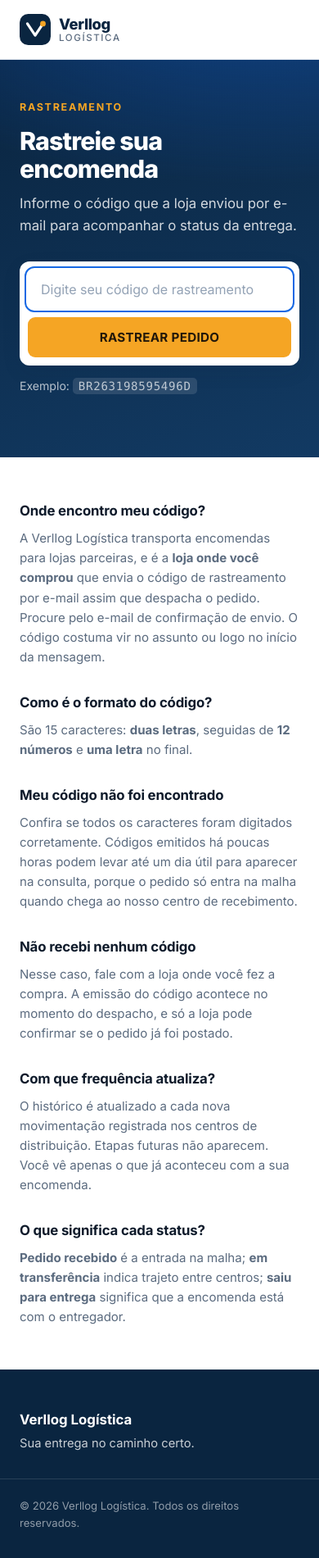
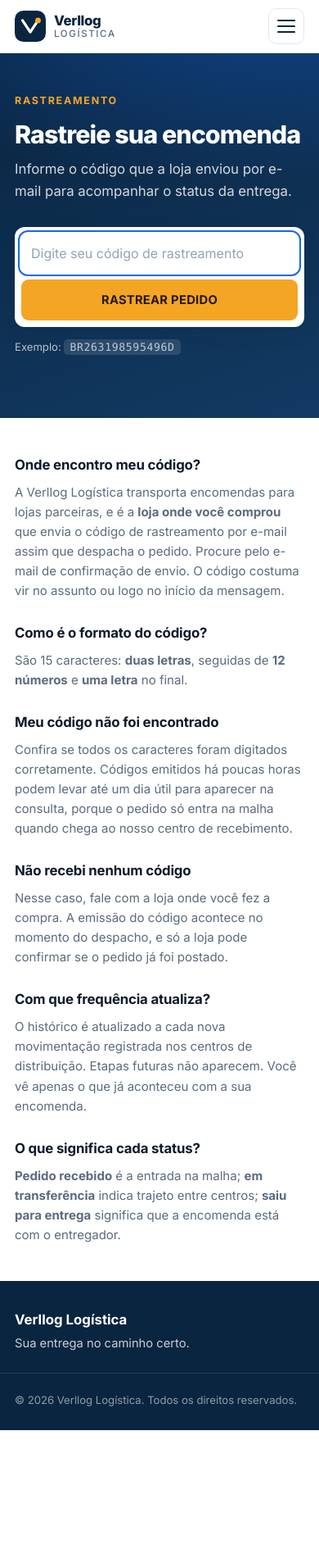
Before and after one commit to polvomal07/verllog, a Flask app: page /rastreamento in a window 390 px wide. Shown: the whole page at 82% size. After the commit the page ends 1745 px from the top, so only its background shows below. Run offline with Flask 3, Linux system fonts and the light colour scheme.

Commit message:
Melhora a experiencia no celular
O menu sumia por completo abaixo de 720px: quem abria no celular via so o
logo, sem chegar ao rastreamento. Agora ele recolhe atras de um botao.

Tambem ajusta tipografia, espacamentos e areas de toque, poe os campos em
16px para o iPhone nao dar zoom ao focar, e reorganiza resumo, indicadores e
numeros em duas colunas em vez de uma.

Co-Authored-By: Claude Opus 5 (1M context) <noreply@anthropic.com>
Claude-Session: https://claude.ai/code/session_01FWng86ToCSKAFi8Umn7L3F

```diff
--- /dev/null
+++ b/static/css/celular.css
@@ -0,0 +1,258 @@
+/* ==========================================================================
+   Verllog Logística — ajustes para celular e tablet
+
+   Carregado por último, para poder corrigir o que os outros arquivos definem.
+   A referência de corte é 720px de largura.
+   ========================================================================== */
+
+/* ------------------------------------------------------------------------
+   Botão do menu (hambúrguer)
+   Fica escondido no desktop e só aparece quando o menu precisa colapsar.
+   ------------------------------------------------------------------------ */
+
+.menu-botao {
+  display: none;
+  flex-direction: column;
+  justify-content: center;
+  gap: 5px;
+  width: 44px;   /* 44px é o mínimo confortável para o dedo */
+  height: 44px;
+  padding: 0 10px;
+  border: 1px solid var(--borda);
+  border-radius: 10px;
+  background: var(--fundo);
+  cursor: pointer;
+}
+
+.menu-botao__risco {
+  display: block;
+  height: 2px;
+  width: 100%;
+  border-radius: 2px;
+  background: var(--cor-primaria);
+  transition: transform .2s ease, opacity .2s ease;
+}
+
+/* Vira um "X" quando o menu está aberto. */
+.menu-botao[aria-expanded="true"] .menu-botao__risco:nth-child(1) {
+  transform: translateY(7px) rotate(45deg);
+}
+.menu-botao[aria-expanded="true"] .menu-botao__risco:nth-child(2) {
+  opacity: 0;
+}
+.menu-botao[aria-expanded="true"] .menu-botao__risco:nth-child(3) {
+  transform: translateY(-7px) rotate(-45deg);
+}
+
+/* ==========================================================================
+   Até 720px
+   ========================================================================== */
+
+@media (max-width: 720px) {
+
+  /* ---------------------------------------------------------- Cabeçalho */
+
+  .container { padding: 0 18px; }
+
+  .cabecalho__conteudo {
+    flex-wrap: wrap;
+    min-height: 64px;
+  }
+
+  .menu-botao { display: flex; }
+
+  /* O menu deixa de ficar escondido: vira uma lista que abre abaixo do logo. */
+  .navegacao {
+    display: none;
+    flex-direction: column;
+    gap: 0;
+    width: 100%;
+    padding: 6px 0 12px;
+    border-top: 1px solid var(--borda);
+  }
+
+  .navegacao.aberto { display: flex; }
+
+  .navegacao a {
+    padding: 14px 2px;      /* área de toque generosa */
+    font-size: 1rem;
+    font-weight: 500;
+    color: var(--texto);
+    border-bottom: 1px solid var(--borda);
+  }
+
+  .navegacao a:last-child { border-bottom: 0; }
+
+  .logo__texto strong { font-size: 1.05rem; }
+
+  /* --------------------------------------------------------------- Hero */
+
+  .hero { padding: 46px 0 52px; }
+
+  .hero__titulo {
+    font-size: 1.85rem;
+    line-height: 1.18;
+    letter-spacing: -.02em;
+  }
+
+  /* A quebra de linha manual do título só faz sentido em tela larga. */
+  .hero__titulo br { display: none; }
+
+  .hero__subtitulo { font-size: 1rem; }
+
+  .hero__selo { font-size: .74rem; padding: 5px 12px; }
+
+  .hero__acoes { margin-top: 26px; gap: 10px; }
+
+  .botao-principal,
+  .botao-vazado { padding: 16px 24px; }
+
+  /* -------------------------------------------------------------- Busca */
+
+  .busca { padding: 8px; gap: 8px; }
+
+  .busca__campo {
+    padding: 14px 12px;
+    /* 16px evita que o iPhone dê zoom automático ao focar o campo. */
+    font-size: 16px;
+    letter-spacing: .02em;
+  }
+
+  .busca__botao { padding: 16px; font-size: .92rem; }
+
+  .busca__exemplo { font-size: .82rem; }
+  .busca__exemplo code { word-break: break-all; }
+
+  /* ------------------------------------------------------------- Seções */
+
+  .secao { padding: 44px 0; }
+  .secao__titulo { font-size: 1.4rem; }
+  .secao__texto { font-size: .96rem; }
+
+  .cartoes { gap: 14px; margin-top: 26px; }
+  .cartao { padding: 20px; }
+
+  .faixa { padding: 24px 0; }
+  .faixa__conteudo { grid-template-columns: repeat(2, 1fr); gap: 18px; }
+  .faixa__item strong { font-size: 1.6rem; }
+
+  .passos { gap: 14px; margin-top: 26px; }
+  .passo { padding: 20px; }
+
+  .numeros { grid-template-columns: repeat(2, 1fr); gap: 14px; }
+  .numero { padding: 20px 14px; }
+  .numero__valor { font-size: 1.75rem; }
+
+  .cabecalho-pagina__titulo { font-size: 1.75rem; }
+  .cabecalho-pagina__texto { font-size: 1rem; }
+
+  .chamada__conteudo { flex-direction: column; align-items: flex-start; }
+  .chamada__titulo { font-size: 1.35rem; }
+  .chamada .botao-principal { width: 100%; text-align: center; }
+
+  .ajuda { gap: 26px; }
+
+  /* ------------------------------------------------ Resultado do rastreio */
+
+  .resultado { padding: 34px 0 30px; }
+
+  .resultado__topo {
+    flex-direction: column;
+    align-items: flex-start;
+    gap: 12px;
+  }
+
+  .resultado__codigo {
+    font-size: 1.35rem;
+    letter-spacing: .02em;
+    word-break: break-all;
+  }
+
+  .etiqueta { font-size: .74rem; padding: 8px 14px; }
+
+  .progresso { margin: 22px 0 24px; }
+
+  /* Duas colunas em vez de uma: aproveita melhor a largura do celular. */
+  .resumo {
+    grid-template-columns: repeat(2, 1fr);
+    gap: 16px;
+  }
+
+  .resumo__item dt { font-size: .68rem; }
+  .resumo__item dd { font-size: .92rem; }
+
+  /* ----------------------------------------------------------- Timeline */
+
+  .linha-tempo { margin-top: 24px; padding-left: 4px; }
+
+  .etapa { padding: 0 0 24px 24px; }
+
+  .etapa__marcador {
+    left: -8px;
+    width: 14px;
+    height: 14px;
+    border-width: 3px;
+  }
+
+  .etapa__status { font-size: .97rem; }
+  .etapa__quando { font-size: .82rem; }
+  .etapa__local { font-size: .9rem; }
+  .etapa__descricao { font-size: .85rem; }
+
+  .aguardando { margin-left: 24px; font-size: .85rem; }
+
+  .entrega { margin-top: 30px; padding: 20px; }
+
+  /* -------------------------------------------------------------- Rodapé */
+
+  .rodape { padding: 34px 0 22px; }
+  .rodape__conteudo { padding-bottom: 20px; }
+
+  /* --------------------------------------------------------------- Login */
+
+  .login { margin: 24px auto; padding: 26px 22px; }
+  .login__form input { font-size: 16px; }   /* evita o zoom do iPhone */
+  .login__form button { padding: 16px; }
+
+  /* --------------------------------------------------------------- Painel */
+
+  .painel__topo { margin-bottom: 22px; }
+  .painel__titulo { font-size: 1.35rem; }
+
+  .indicadores { grid-template-columns: repeat(2, 1fr); gap: 10px; }
+  .indicador { padding: 16px 14px; }
+  .indicador__numero { font-size: 1.5rem; }
+  .indicador__rotulo { font-size: .76rem; }
+
+  .upload { flex-direction: column; align-items: stretch; }
+  .upload__arquivo { min-width: 0; }
+  .upload__botao { width: 100%; padding: 16px; }
+
+  .pesquisa { flex-wrap: wrap; }
+  .pesquisa input { font-size: 16px; padding: 13px; }
+  .pesquisa button { padding: 13px 20px; }
+
+  .relatorio__numeros { gap: 10px 18px; font-size: .86rem; }
+
+  /* A tabela rola na horizontal, com um empurrãozinho visual na borda. */
+  .tabela-rolagem {
+    -webkit-overflow-scrolling: touch;
+    margin: 0 -18px;
+    padding: 0 18px;
+  }
+
+  .tabela { font-size: .84rem; }
+  .tabela th, .tabela td { padding: 10px 8px; white-space: nowrap; }
+}
+
+/* ==========================================================================
+   Telas bem estreitas (até 380px)
+   ========================================================================== */
+
+@media (max-width: 380px) {
+  .hero__titulo { font-size: 1.6rem; }
+  .resumo { grid-template-columns: 1fr; }
+  .faixa__conteudo { grid-template-columns: 1fr 1fr; }
+  .indicadores { grid-template-columns: 1fr 1fr; }
+  .resultado__codigo { font-size: 1.15rem; }
+}
--- a/static/css/style.css
+++ b/static/css/style.css
@@ -303,7 +303,6 @@ body {
 /* ------------------------------------------------------------- Responsivo */
 
 @media (max-width: 720px) {
-  .navegacao { display: none; }
   .hero { padding: 60px 0 68px; }
   .busca { flex-direction: column; }
   .busca__botao { width: 100%; padding: 15px; }
--- a/static/js/script.js
+++ b/static/js/script.js
@@ -14,6 +14,43 @@ const PADRAO_CODIGO = /^[A-Z]{2}\d{12}[A-Z]$/;
 // Códigos antigos, aceitos enquanto ACEITAR_CODIGOS_LEGADOS estiver ligado.
 const PADRAO_LEGADO = /^[A-Z]{2}\d{8,20}[A-Z]?$/;
 
+/* ------------------------------------------------------------------ Menu
+   No celular o menu fica recolhido atrás do botão de três riscos. No
+   desktop ele está sempre visível e este código não faz diferença.
+   -------------------------------------------------------------------- */
+document.addEventListener("DOMContentLoaded", () => {
+  const botao = document.getElementById("menu-botao");
+  const navegacao = document.getElementById("navegacao");
+  if (!botao || !navegacao) return;
+
+  function fechar() {
+    navegacao.classList.remove("aberto");
+    botao.setAttribute("aria-expanded", "false");
+    botao.setAttribute("aria-label", "Abrir menu");
+  }
+
+  botao.addEventListener("click", () => {
+    const aberto = navegacao.classList.toggle("aberto");
+    botao.setAttribute("aria-expanded", aberto ? "true" : "false");
+    botao.setAttribute("aria-label", aberto ? "Fechar menu" : "Abrir menu");
+  });
+
+  // Fecha ao escolher um destino, ao apertar Esc e ao girar o aparelho.
+  navegacao.querySelectorAll("a").forEach((link) =>
+    link.addEventListener("click", fechar)
+  );
+
+  document.addEventListener("keydown", (evento) => {
+    if (evento.key === "Escape") fechar();
+  });
+
+  window.addEventListener("resize", () => {
+    if (window.innerWidth > 720) fechar();
+  });
+});
+
+
+/* ---------------------------------------------------- Busca de rastreio */
 document.addEventListener("DOMContentLoaded", () => {
   const formulario = document.getElementById("form-rastreio");
   if (!formulario) return;
--- a/templates/base.html
+++ b/templates/base.html
@@ -11,6 +11,7 @@
   <link rel="stylesheet" href="{{ url_for('static', filename='css/style.css') }}">
   <link rel="stylesheet" href="{{ url_for('static', filename='css/telas.css') }}">
   <link rel="stylesheet" href="{{ url_for('static', filename='css/landing.css') }}">
+  <link rel="stylesheet" href="{{ url_for('static', filename='css/celular.css') }}">
 </head>
 <body>
 
@@ -29,7 +30,15 @@
         </span>
       </a>
 
-      <nav class="navegacao" aria-label="Navegação principal">
+      {# Só aparece em telas pequenas; no desktop o menu já está visível. #}
+      <button class="menu-botao" id="menu-botao" type="button"
+              aria-label="Abrir menu" aria-expanded="false" aria-controls="navegacao">
+        <span class="menu-botao__risco"></span>
+        <span class="menu-botao__risco"></span>
+        <span class="menu-botao__risco"></span>
+      </button>
+
+      <nav class="navegacao" id="navegacao" aria-label="Navegação principal">
         <a href="{{ url_for('publico.index') }}">Início</a>
         <a href="{{ url_for('publico.rastreamento') }}">Rastreamento</a>
         <a href="{{ url_for('publico.sobre') }}">Sobre nós</a>
```
